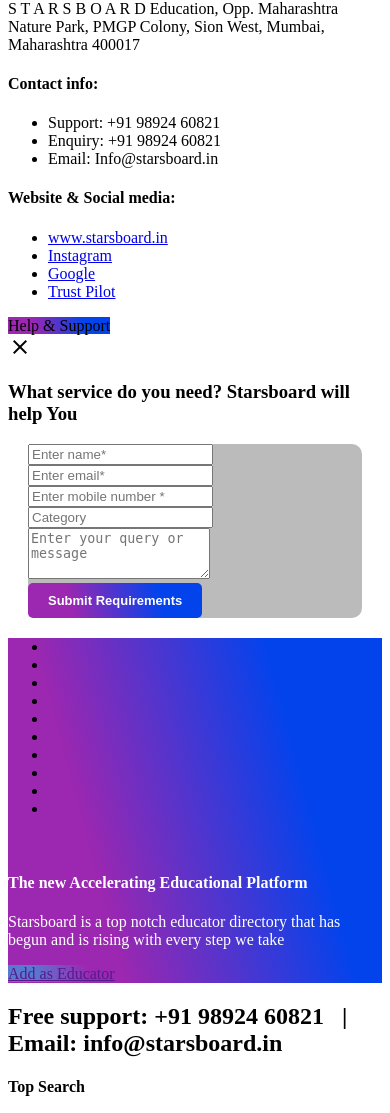
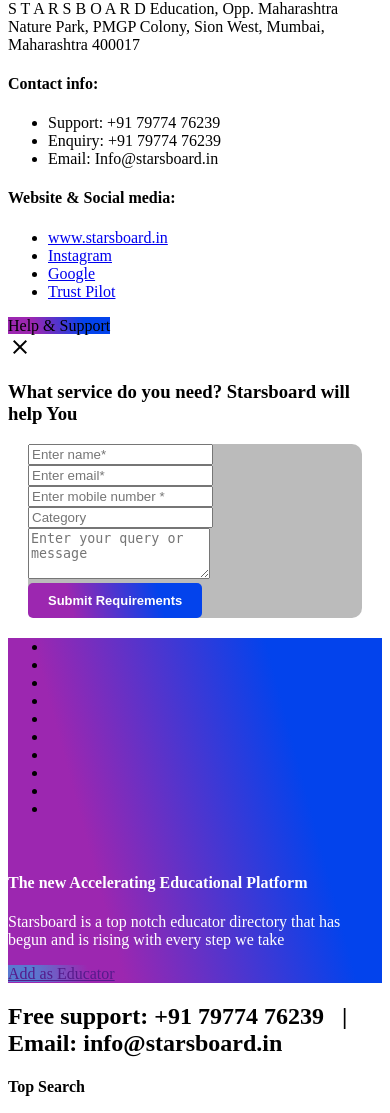
Before and after one commit to kashish-chaurasia-sage/EducatorFind, a PHP site: template views/contact_us.php in a window 390 px wide; the page is wider, and only the part inside the window is pictured. Shown: the part 2409-3522 px from the top of that part. Run offline with PHP 8.4, Linux system fonts and the light colour scheme; the template is opened without the code that fills it, so the values that code supplies are empty; some libraries are stand-ins or nearby versions; some web fonts are replaced.

Commit message:
Updated static information - Learners count, Educators count and phone number

```diff
--- a/views/contact_us.php
+++ b/views/contact_us.php
@@ -31,8 +31,8 @@
                 <div class="con-pg-info">
                     <h4>Contact info:</h4>
                     <ul>
-                        <li class="ic-pho">Support: +91 98924 60821</li>
-                        <li class="ic-pho">Enquiry: +91 98924 60821</li>
+                        <li class="ic-pho">Support: +91 79774 76239</li>
+                        <li class="ic-pho">Enquiry: +91 79774 76239</li>
                         <li class="ic-eml">Email: Info@starsboard.in</li>
                     </ul>
                 </div>
--- a/views/layout/footer.php
+++ b/views/layout/footer.php
@@ -93,7 +93,7 @@
 
                     <div class="container">
                         <div class="row foot-supp">
-                            <h2><span>Free support:</span> +91 98924 60821 &nbsp;&nbsp;|&nbsp;&nbsp; <span>Email:</span> info@starsboard.in</h2>
+                            <h2><span>Free support:</span> +91 79774 76239 &nbsp;&nbsp;|&nbsp;&nbsp; <span>Email:</span> info@starsboard.in</h2>
                         </div>
                         <div class="row wed-foot-link">
                             <div class="col-md-4 foot-tc-mar-t-o">
@@ -177,7 +177,7 @@
                             <div class="col-md-4">
                                 <h4>Get In Touch</h4>
                                 <p>Address: S T A R S  B O A R D Education, Opp.  Maharashtra Nature Park, PMGP Colony, Sion West, Mumbai, Maharashtra 400017</p>
-                                <p>Phone: <a href="tel:+01 98924 60821">+91 98924 60821</a></p>
+                                <p>Phone: <a href="tel:+01 79774 76239">+91 79774 76239</a></p>
                                 <p>Email: <a href="mailto:info@starsboard.in">info@starsboard.in</a></p>
                             </div>
                             <div class="col-md-4 fot-app">
--- a/views/layout/header.php
+++ b/views/layout/header.php
@@ -954,11 +954,11 @@
                                       <div class="flip-card-inner">
                                         <div class="flip-card-front">
                                           <img src="<?=base_url('assets/public/images/landing/4.png');?>" alt=""class="animation-jump heading">
-                                          <h4>10,000 Students</h4>
+                                          <h4>50,000 Students</h4>
                                           <a href="">Explore Now</a>
                                         </div>
                                         <div class="flip-card-back">
-                                          <p>10,000 Students have trusted us to get found </p>
+                                          <p>50,000 Students have trusted us to get found </p>
                                         </div>
                                       </div>
                                     </div>
@@ -1069,7 +1069,7 @@
                                             </div>
                                             <div class="dir-home-nav-bot">
                                                 <ul>
-                                                    <li>A few reasons you’ll love Online educator search<span>Call us on: 98924 60821</span> </li>
+                                                    <li>A few reasons you’ll love Online educator search<span>Call us on: 79774 76239</span> </li>
                                                     <li><a href="<?= base_url('feedback');?>" class="waves-effect waves-light btn-large"><i class="material-icons">font_download</i> Advertise with us</a>
                                                      </li>
                                                     <li><a href="<?= base_url('become-educator');?>" class="waves-effect waves-light btn-large"> <i class="material-icons">store</i> Become Educator</a>
@@ -1229,7 +1229,7 @@
                                       <div class="flip-card-inner">
                                         <div class="flip-card-front">
                                           <img src="<?=base_url('assets/public/images/landing/1.png');?>" alt=""class="animation-jump heading">
-                                          <h4>300k Educators</h4>
+                                          <h4>25,000 Educators</h4>
                                           <a href="">Explore Now</a>
                                         </div>
                                         <div class="flip-card-back">
@@ -1271,11 +1271,11 @@
                                       <div class="flip-card-inner">
                                         <div class="flip-card-front">
                                           <img src="<?=base_url('assets/public/images/landing/4.png');?>" alt=""class="animation-jump heading">
-                                          <h4>10,000 Students</h4>
+                                          <h4>50,000 Students</h4>
                                           <a href="">Explore Now</a>
                                         </div>
                                         <div class="flip-card-back">
-                                          <p>10,000 Students have trusted us to get found </p>
+                                          <p>50,000 Students have trusted us to get found </p>
                                         </div>
                                       </div>
                                     </div>
```
